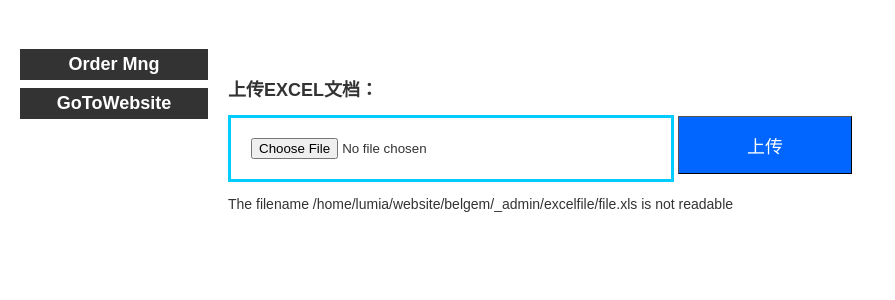
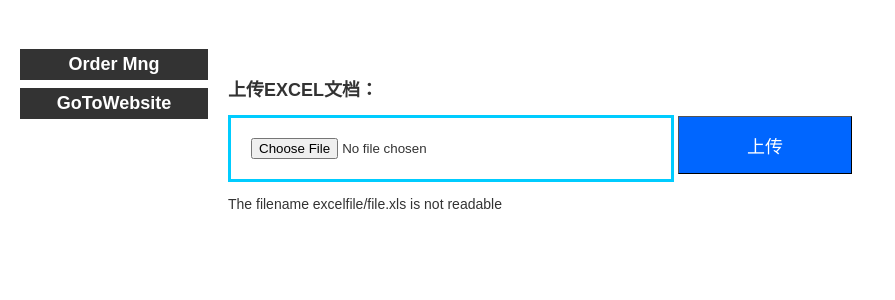
Before and after one commit to foxprince/belgem, a PHP site: page /_admin/import_excel.php in a window 1280 px wide. Shown: the part 134-434 px from the top of the page, without its empty margins (0-895 px from the left). Run offline with PHP 8.4, Linux system fonts and the light colour scheme; the visitor is signed in with stand-in values (Sample User, id 1).

Commit message:
excel file

```diff
--- a/_admin/import_excel.php
+++ b/_admin/import_excel.php
@@ -420,7 +420,7 @@ function excelupload(){
 <?php
 if(($new_file_uploaded || $_SESSION['col_stock_ref']>0) && !isset($_POST['confirmed'])){
 	require_once 'excelreader/excel_reader2.php';
-    $data = new Spreadsheet_Excel_Reader("/home/lumia/website/belgem/_admin/excelfile/file.xls");
+    $data = new Spreadsheet_Excel_Reader("excelfile/file.xls");
 
 //####################################################################################################
 //####################################################################################################
```
